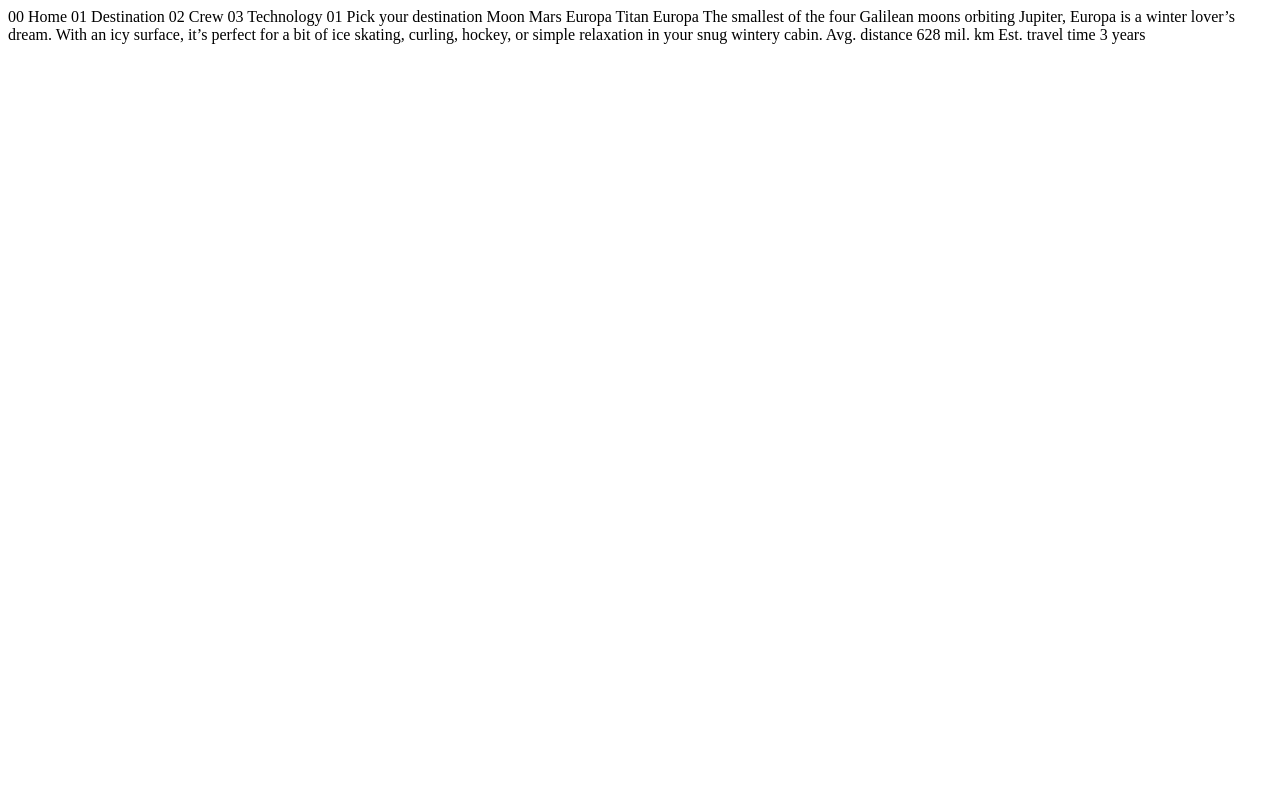
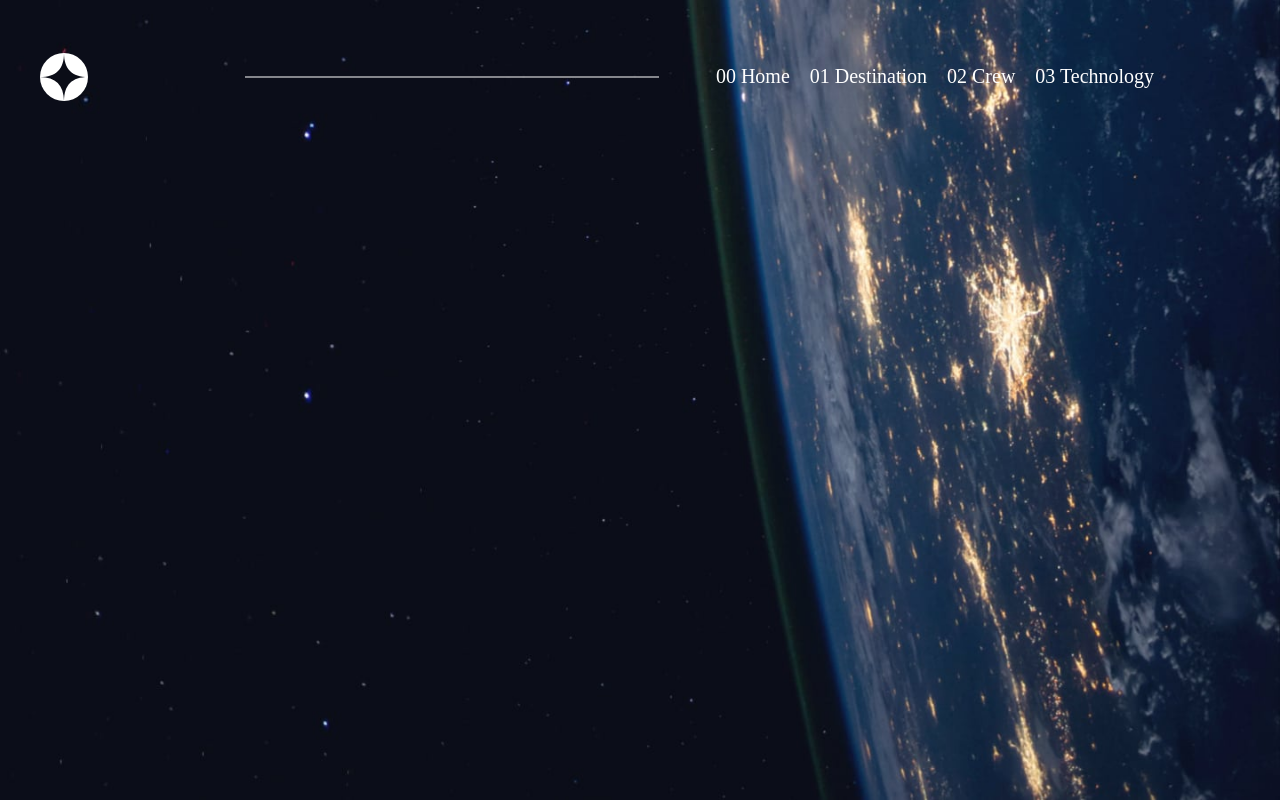
Before and after one commit to EufranioDiogo/nasa-space-website, a plain HTML site: page html/destination-europa.html in a window 1280 px wide. Drawn offline with Linux system fonts and the light colour scheme.

Commit message:
refactor: adding pages-default css and separating css dependencies

```diff
--- a/css/index.css
+++ b/css/index.css
@@ -1,79 +1,3 @@
-.main-container {
-  display: flex;
-  flex-direction: column;
-  background-image: url("../assets/home/background-home-desktop.jpg");
-  min-height: 100vh;
-  background-repeat: no-repeat;
-  background-size: cover;
-  color: white;
-}
-
-.header-div {
-  display: flex;
-  justify-content: space-between;
-  position: relative;
-  align-items: center;
-  margin: 4rem 0;
-}
-
-.header-div--icon {
-  position: relative;
-  margin-left: 4rem;
-}
-
-.main-menu-container {
-  position: relative;
-  padding: 2.5rem;
-  height: 100%;
-  width: 50%;
-  display: flex;
-  justify-content: center;
-}
-
-.main-menu-container::after {
-  content: '';
-  position: absolute;
-  left: 0;
-  top: 0;
-  width: 100%;
-  height: 100%;
-  filter: blur(0.2rem);
-}
-
-.main-menu-container::before {
-  content: '';
-  position: absolute;
-  left: -50%;
-  top: 50%;
-  transform: translateY(-50%);
-  width: 60%;
-  height: 0.1rem;
-  background-color: #fff;
-}
-
-.main-menu {
-  display: flex;
-  list-style: none;
-  z-index: 1;
-  height: 100%;
-}
-
-.main-menu--menu-item {
-  margin: 0 1rem;
-  font-size: 2rem;
-  height: 100%;
-}
-
-.content-container {
-  display: flex;
-  justify-content: space-between;
-  position: relative;
-  left: 50%;
-  transform: translateX(-50%);
-  width: 95vw;
-  margin-top: 12.5rem;
-}
-
 .left-container {
   width: 50%;
   display: flex;
@@ -122,5 +46,14 @@
   line-height: 1.5;
   margin-top: 1rem;
   text-align: justify;
+}
 
+.content-container {
+  display: flex;
+  justify-content: space-between;
+  position: relative;
+  left: 50%;
+  transform: translateX(-50%);
+  width: 95vw;
+  margin-top: 12.5rem;
 }
--- /dev/null
+++ b/css/pages-default.css
@@ -0,0 +1,70 @@
+.main-container {
+  display: flex;
+  flex-direction: column;
+  background-image: url("../assets/home/background-home-desktop.jpg");
+  min-height: 100vh;
+  background-repeat: no-repeat;
+  background-size: cover;
+  color: white;
+}
+
+.header-div {
+  display: flex;
+  justify-content: space-between;
+  position: relative;
+  align-items: center;
+  margin: 4rem 0;
+}
+
+.header-div--icon {
+  position: relative;
+  margin-left: 4rem;
+}
+
+.main-menu-container {
+  position: relative;
+  padding: 2.5rem;
+  height: 100%;
+  width: 50%;
+  display: flex;
+  justify-content: center;
+}
+
+.main-menu-container::after {
+  content: '';
+  position: absolute;
+  left: 0;
+  top: 0;
+  width: 100%;
+  height: 100%;
+  filter: blur(0.2rem);
+}
+
+.main-menu-container::before {
+  content: '';
+  position: absolute;
+  left: -50%;
+  top: 50%;
+  transform: translateY(-50%);
+  width: 60%;
+  height: 0.1rem;
+  background-color: #fff;
+}
+
+.main-menu {
+  display: flex;
+  list-style: none;
+  z-index: 1;
+  height: 100%;
+}
+
+.main-menu--menu-item {
+  margin: 0 1rem;
+  font-size: 2rem;
+  height: 100%;
+}
+
+.menu-item--link {
+  color: #fff;
+  text-decoration: none;
+}
--- a/html/destination-europa.html
+++ b/html/destination-europa.html
@@ -1,38 +1,52 @@
 <!DOCTYPE html>
 <html lang="en">
-<head>
-  <meta charset="UTF-8">
-  <meta name="viewport" content="width=device-width, initial-scale=1.0">
+  <head>
+    <meta charset="UTF-8" />
+    <meta name="viewport" content="width=device-width, initial-scale=1.0" />
 
-  <link rel="icon" type="image/png" sizes="32x32" href="./assets/favicon-32x32.png">
+    <link
+      rel="icon"
+      type="image/png"
+      sizes="32x32"
+      href="./assets/favicon-32x32.png"
+    />
 
-  <title>Frontend Mentor | Space tourism website</title>
-</head>
-<body>
+    <link rel="stylesheet" href="../css/universal.css" />
+    <link rel="stylesheet" href="../css/pages-default.css">
+    <link rel="stylesheet" href="../css/index.css" />
 
-  00 Home
-  01 Destination
-  02 Crew
-  03 Technology
+    <title>Frontend Mentor | Space tourism website</title>
+  </head>
+  <body>
+    <div class="main-container">
+      <div class="header-div">
+        <img
+          src="../assets/shared/logo.svg"
+          alt="space-icon"
+          class="header-div--icon"
+        />
 
-  01 Pick your destination
+        <div class="main-menu-container">
+          <ul class="main-menu">
+            <li class="main-menu--menu-item">
+              <a class="menu-item--link" href="">00 Home</a>
+            </li>
+            <li class="main-menu--menu-item">
+              <a class="menu-item--link" href="./html/destination-mars.html">01 Destination</a>
+            </li>
+            <li class="main-menu--menu-item">
+              <a class="menu-item--link" href="">02 Crew</a>
+            </li>
+            <li class="main-menu--menu-item">
+              <a class="menu-item--link" href="">03 Technology</a>
+            </li>
+          </ul>
+        </div>
+      </div>
 
-  Moon
-  Mars
-  Europa
-  Titan
+      <div class="content-container">
 
-  Europa
-
-  The smallest of the four Galilean moons orbiting Jupiter, Europa is a
-  winter lover’s dream. With an icy surface, it’s perfect for a bit of
-  ice skating, curling, hockey, or simple relaxation in your snug
-  wintery cabin.
-
-  Avg. distance
-  628 mil. km
-
-  Est. travel time
-  3 years
-</body>
+      </div>
+    </div>
+  </body>
 </html>
```
Also changed, not shown: index.html (+13 -4 lines), css/destination.css (added).
